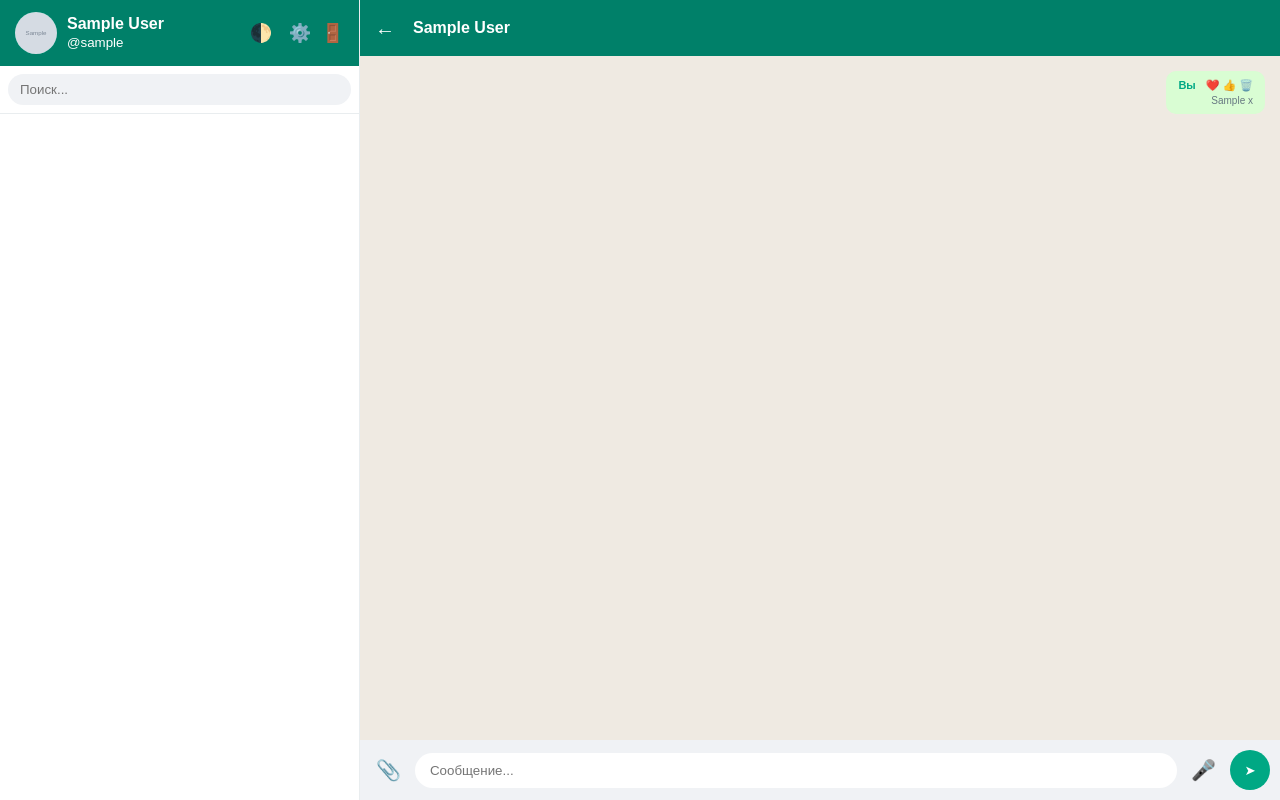
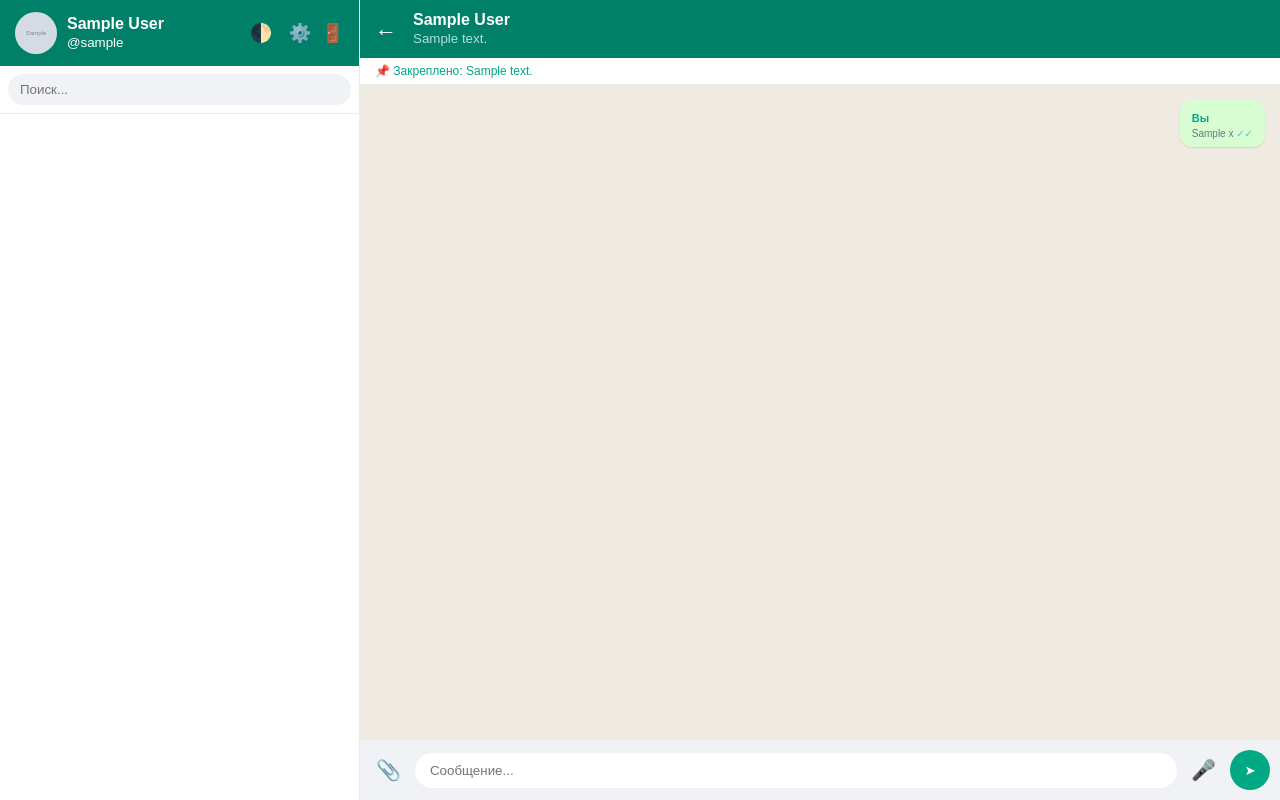
Before and after one commit to d10684473-lang/my-mssngr, a Flask app: page /chat?u=1 in a window 1280 px wide. Run offline with Flask 3, Linux system fonts and the light colour scheme; the visitor is signed in with stand-in values (Sample User, id 1); tables that the repository leaves empty hold one stand-in row (values such as "Sample post"); grey boxes marked "Sample" are stand-in pictures.

Commit message:
Update chat.html

```diff
--- a/templates/chat.html
+++ b/templates/chat.html
@@ -2,12 +2,12 @@
 <html lang="ru">
 <head>
 <meta charset="UTF-8">
-<meta name="viewport" content="width=device-width, initial-scale=1.0">
+<meta name="viewport" content="width=device-width, initial-scale=1.0, user-scalable=no">
 <title>Ramplez</title>
 <style>
 :root{--bg:#dadbd3;--side:#fff;--chat:#efeae2;--head:#008069;--txt:#111b21;--sub:#667781;--brd:#e9edef;--hov:#f0f2f5;--mine:#d9fdd3;--theirs:#fff;--inp:#f0f2f5;--fld:#fff}
 body.dark{--bg:#091014;--side:#111b21;--chat:#0b141a;--head:#202c33;--txt:#e9edef;--sub:#8696a0;--brd:#222d34;--hov:#202c33;--mine:#005c4b;--theirs:#202c33;--inp:#202c33;--fld:#2a3942}
-*{box-sizing:border-box}
+*{box-sizing:border-box;-webkit-touch-callout:none}
 body{font-family:Arial,sans-serif;margin:0;display:flex;height:100dvh;background:var(--bg);color:var(--txt);overflow:hidden}
 .sidebar{width:35%;max-width:360px;background:var(--side);border-right:1px solid var(--brd);display:flex;flex-direction:column}
 .my-profile{background:var(--head);color:#fff;padding:12px 15px;display:flex;justify-content:space-between;align-items:center}
@@ -17,23 +17,31 @@ body{font-family:Arial,sans-serif;margin:0;display:flex;height:100dvh;background
 .user-list{flex:1;overflow-y:auto}
 .user-item{padding:12px 15px;border-bottom:1px solid var(--brd);text-decoration:none;color:inherit;display:flex;align-items:center;gap:10px}
 .user-item:hover{background:var(--hov)}
+.badge{margin-left:auto;background:#00a884;color:#fff;font-size:11px;font-weight:bold;padding:3px 7px;border-radius:12px}
 .avatar{width:42px;height:42px;background:#00a884;color:#fff;border-radius:50%;display:flex;justify-content:center;align-items:center;font-weight:bold;flex-shrink:0;overflow:hidden;position:relative}
 .avatar img{width:100%;height:100%;object-fit:cover;position:absolute;inset:0}
 .chat-area{flex:1;display:flex;flex-direction:column;background:var(--chat)}
-.chat-header{background:var(--head);color:#fff;padding:10px 15px;display:flex;align-items:center;gap:10px;min-height:56px}
+.chat-header{background:var(--head);color:#fff;padding:10px 15px;display:flex;align-items:center;gap:10px;min-height:58px}
+.pin-bar{padding:6px 15px;background:var(--side);border-bottom:1px solid var(--brd);font-size:12px;color:#00a884;white-space:nowrap;overflow:hidden;text-overflow:ellipsis}
 .messages-box{flex:1;padding:15px;overflow-y:auto;display:flex;flex-direction:column;gap:8px}
-.msg{padding:8px 12px;border-radius:10px;max-width:75%;font-size:15px;word-wrap:break-word}
+.msg{padding:8px 12px;border-radius:12px;max-width:75%;font-size:15px;word-wrap:break-word;cursor:pointer;user-select:none;box-shadow:0 1px 2px rgba(0,0,0,.1)}
 .msg.mine{background:var(--mine);align-self:flex-end}
 .msg.theirs{background:var(--theirs);align-self:flex-start}
-.msg img{max-width:100%;max-height:250px;border-radius:8px;display:block;margin-top:4px}
+.msg img.cimg{max-width:100%;max-height:250px;border-radius:8px;display:block;margin-top:4px}
 .msg audio{max-width:220px;height:35px;margin-top:4px}
+.file-box{display:inline-block;padding:8px 12px;background:rgba(0,0,0,.07);border-radius:8px;color:inherit;text-decoration:none;font-weight:bold;margin-top:4px}
+.reply-bar{display:none;padding:6px 15px;background:var(--inp);border-left:4px solid #00a884;justify-content:space-between;font-size:13px}
 .input-area{padding:10px;background:var(--inp);display:flex;gap:8px;align-items:center}
 .txt-inp{flex:1;padding:10px 15px;border:none;border-radius:20px;background:var(--fld);color:var(--txt);outline:none}
 .tool-btn{background:none;border:none;font-size:20px;cursor:pointer;color:var(--sub)}
 .send-btn{background:#00a884;color:#fff;border:none;width:40px;height:40px;border-radius:50%;cursor:pointer}
-.modal{display:none;position:fixed;inset:0;background:rgba(0,0,0,.6);z-index:99;justify-content:center;align-items:center}
-.modal-card{background:var(--side);color:var(--txt);padding:20px;border-radius:10px;width:90%;max-width:340px}
+.modal{display:none;position:fixed;inset:0;background:rgba(0,0,0,.7);z-index:99;justify-content:center;align-items:center}
+.modal-card{background:var(--side);color:var(--txt);padding:18px;border-radius:12px;width:90%;max-width:320px}
 .m-inp{width:100%;padding:8px;margin:5px 0 10px;border:1px solid var(--brd);border-radius:6px;background:var(--fld);color:var(--txt)}
+.ctx-btn{display:block;width:100%;padding:11px;margin:5px 0;border:none;border-radius:8px;background:var(--inp);color:var(--txt);font-size:15px;text-align:left;cursor:pointer;text-decoration:none}
+.ctx-emojis{display:flex;justify-content:space-around;padding-bottom:10px;border-bottom:1px solid var(--brd);margin-bottom:8px;font-size:24px}
+.ctx-emojis a{text-decoration:none}
+#img-viewer img{max-width:95vw;max-height:90vh;border-radius:8px}
 @media(max-width:768px){body.no-chat .sidebar{width:100%;max-width:none}body.no-chat .chat-area{display:none}body.has-chat .sidebar{display:none}body.has-chat .chat-area{display:flex;width:100%}}
 </style>
 </head>
@@ -52,48 +60,65 @@ body{font-family:Arial,sans-serif;margin:0;display:flex;height:100dvh;background
 </div>
 <div class="search-box"><input type="text" id="si" placeholder="Поиск..." onkeyup="fu()"></div>
 <div class="user-list">
-{% for u in users %}
-<a href="/chat?u={{ u.id }}" class="user-item" data-s="{{ u.name.lower() }} {{ u.username.lower() }}">
-<div class="avatar">{{ u.name[:1].upper() }}<img src="{{ u.avatar }}" onerror="this.remove()"></div>
-<div><b>{{ u.name }}</b><br><small style="color:var(--sub)">{{ u.bio }}</small></div>
+{% for item in users_data %}
+<a href="/chat?u={{ item.u.id }}" class="user-item" data-s="{{ item.u.name.lower() }} {{ item.u.username.lower() }}">
+<div class="avatar">{{ item.u.name[:1].upper() }}<img src="{{ item.u.avatar }}" onerror="this.remove()"></div>
+<div><b>{{ item.u.name }}</b><br><small style="color:var(--sub)">{{ item.u.bio }}</small></div>
+<span class="badge" style="{{ '' if item.unread > 0 else 'display:none' }}">{{ item.unread }}</span>
 </a>
 {% endfor %}
 </div>
 </div>
+
 <div class="chat-area">
 <div class="chat-header">
-<a href="/chat" style="color:#fff;text-decoration:none;font-size:20px;margin-right:8px">←</a>
-<b>{{ active_user.name if active_user else 'Выбери чат слева' }}</b>
+<a href="/chat" style="color:#fff;text-decoration:none;font-size:22px;margin-right:6px">←</a>
+<div>
+<b>{{ active_user.name if active_user else 'Выбери чат слева' }}</b><br>
+<small id="st-txt" style="color:#b2dfdb">{{ active_user.bio if active_user else '' }}</small>
 </div>
+<small id="up-stat" style="margin-left:auto;color:#69f0ae;font-weight:bold"></small>
+</div>
+<div class="pin-bar" style="{{ '' if pinned else 'display:none' }}">📌 Закреплено: {{ pinned.content if pinned else '' }}</div>
 <div class="messages-box" id="mb">
 {% for m in messages %}
 {% set mine = (m.sender_id == current_user.id) %}
-<div class="msg {{ 'mine' if mine else 'theirs' }}">
-<div style="font-size:11px;display:flex;justify-content:space-between;gap:10px">
-<b style="color:#00a884">{{ 'Вы' if mine else active_user.name }}</b>
-<span>
-<a href="/react_msg/{{ m.id }}/{{ active_user.id }}/❤️" style="text-decoration:none">❤️</a>
-<a href="/react_msg/{{ m.id }}/{{ active_user.id }}/👍" style="text-decoration:none">👍</a>
-<a href="/delete_msg/{{ m.id }}/{{ active_user.id }}" style="text-decoration:none;{{ '' if mine else 'display:none' }}">🗑️</a>
-</span>
+<div class="msg {{ 'mine' if mine else 'theirs' }}" data-id="{{ m.id }}" data-txt="{{ m.content if m.msg_type == 'text' else m.file_name }}">
+<b style="font-size:11px;color:#00a884">{{ 'Вы' if mine else active_user.name }}</b>
+<img src="{{ m.content }}" class="cimg" onclick="event.stopPropagation();openImg(this.src)" style="{{ '' if m.msg_type == 'image' else 'display:none' }}">
+<audio controls src="{{ m.content }}" onclick="event.stopPropagation()" style="{{ '' if m.msg_type == 'audio' else 'display:none' }}"></audio>
+<a href="{{ m.content }}" download="{{ m.file_name }}" class="file-box" onclick="event.stopPropagation()" style="{{ '' if m.msg_type == 'file' else 'display:none' }}">📄 {{ m.file_name }}</a>
+<div style="white-space:pre-line;{{ '' if m.msg_type == 'text' else 'display:none' }}">{{ m.content }}</div>
+<div style="font-size:10px;color:var(--sub);text-align:right;margin-top:3px">
+{{ m.reaction }} {{ m.timestamp }} <span style="color:#53bdeb;{{ '' if mine else 'display:none' }}">{{ '✓✓' if m.is_read else '✓' }}</span>
 </div>
-<img src="{{ m.content }}" style="{{ '' if m.msg_type == 'image' else 'display:none' }}">
-<audio controls src="{{ m.content }}" style="{{ '' if m.msg_type == 'audio' else 'display:none' }}"></audio>
-<div style="{{ '' if m.msg_type == 'text' else 'display:none' }}">{{ m.content }}</div>
-<div style="font-size:10px;color:var(--sub);text-align:right;margin-top:3px">{{ m.reaction }} {{ m.timestamp }}</div>
 </div>
 {% endfor %}
 </div>
-<form method="POST" action="/chat?u={{ active_user.id if active_user else 0 }}" class="input-area" style="{{ '' if active_user else 'display:none' }}">
+<div class="reply-bar" id="rb"><span id="rt"></span><span onclick="cancelReply()" style="cursor:pointer">✖</span></div>
+<form method="POST" action="/chat?u={{ active_user.id if active_user else 0 }}" class="input-area" style="{{ '' if active_user else 'display:none' }}" onsubmit="prepSend()">
 <button type="button" class="tool-btn" onclick="document.getElementById('pi').click()">📎</button>
-<input type="file" id="pi" accept="image/*" style="display:none" onchange="sp(this)">
-<input type="text" name="text" class="txt-inp" placeholder="Сообщение..." required autofocus>
+<input type="file" id="pi" style="display:none" onchange="uploadFile(this.files.item(0))">
+<input type="text" name="text" id="ti" class="txt-inp" placeholder="Сообщение..." oninput="sendTyping()" required autofocus>
 <button type="button" class="tool-btn" id="mb2" onclick="tr()">🎤</button>
 <button type="submit" class="send-btn">➤</button>
 </form>
 </div>
-<div class="modal" id="pm">
-<div class="modal-card">
+
+<div class="modal" id="ctx" onclick="this.style.display='none'">
+<div class="modal-card" onclick="event.stopPropagation()">
+<div class="ctx-emojis" id="ctx-em"></div>
+<button type="button" class="ctx-btn" onclick="doReply()">↩️ Ответить</button>
+<a href="#" class="ctx-btn" id="btn-pin">📌 Закрепить / Открепить</a>
+<a href="#" class="ctx-btn" id="btn-del-me">🗑️ Удалить у себя</a>
+<a href="#" class="ctx-btn" id="btn-del-all" style="color:#e53935">❌ Удалить у всех</a>
+</div>
+</div>
+
+<div class="modal" id="img-viewer" onclick="this.style.display='none'"><img id="full-img" src=""></div>
+
+<div class="modal" id="pm" onclick="this.style.display='none'">
+<div class="modal-card" onclick="event.stopPropagation()">
 <h3>Профиль</h3>
 <textarea class="m-inp" id="pn" rows="1">{{ current_user.name }}</textarea>
 <textarea class="m-inp" id="pb" rows="2">{{ current_user.bio }}</textarea>
@@ -102,17 +127,9 @@ body{font-family:Arial,sans-serif;margin:0;display:flex;height:100dvh;background
 <button type="button" onclick="svp()" style="background:#00a884;color:#fff;border:none;padding:8px 15px;border-radius:6px">Сохранить</button>
 </div>
 </div>
+
 <script>
 if(localStorage.getItem('t')==='1')document.body.classList.add('dark');
 var b=document.getElementById('mb');if(b)b.scrollTop=b.scrollHeight;
-var oid=Number("{{ active_user.id if active_user else 0 }}"),mc=Number("{{ messages|length if messages else 0 }}"),av="";
-function fu(){var q=document.getElementById('si').value.toLowerCase();document.querySelectorAll('.user-item').forEach(e=>e.style.display=e.dataset.s.includes(q)?'flex':'none')}
-function pa(i){var f=i.files.item(0);if(f){var r=new FileReader();r.onload=e=>av=e.target.result;r.readAsDataURL(f)}}
-function svp(){fetch('/update_profile',{method:'POST',headers:{'Content-Type':'application/json'},body:JSON.stringify({name:document.getElementById('pn').value,bio:document.getElementById('pb').value,avatar:av})}).then(()=>location.reload())}
-function sp(i){var f=i.files.item(0);if(f){var r=new FileReader();r.onload=e=>fetch('/send_media',{method:'POST',headers:{'Content-Type':'application/json'},body:JSON.stringify({receiver_id:oid,msg_type:'image',content:e.target.result})}).then(()=>location.reload());r.readAsDataURL(f)}}
-var rec=null,ch=[],ir=false;
-function tr(){var btn=document.getElementById('mb2');if(!ir){navigator.mediaDevices.getUserMedia({audio:true}).then(s=>{rec=new MediaRecorder(s);ch=[];rec.ondataavailable=e=>ch.push(e.data);rec.onstop=()=>{var r=new FileReader();r.onload=e=>fetch('/send_media',{method:'POST',headers:{'Content-Type':'application/json'},body:JSON.stringify({receiver_id:oid,msg_type:'audio',content:e.target.result})}).then(()=>location.reload());r.readAsDataURL(new Blob(ch,{type:'audio/webm'}));s.getTracks().forEach(t=>t.stop())};rec.start();ir=true;btn.innerText='⏹️'}).catch(()=>alert('Нет доступа к микрофону'))}else{rec.stop();ir=false;btn.innerText='🎤'}}
-if(oid>0)setInterval(()=>fetch('/msg_count/'+oid).then(r=>r.json()).then(d=>{if(d.count>mc)location.reload()}),2500);
-</script>
-</body>
-</html>
+var oid=Number("{{ active_user.id if active_user else 0 }}"),mc=Number("{{ messages|length if messages else 0 }}"),av="",selTxt="",repTxt="",lastTyp=0;
+var baseBio="{{ active_user.bio if active_user else '' }}";
```
